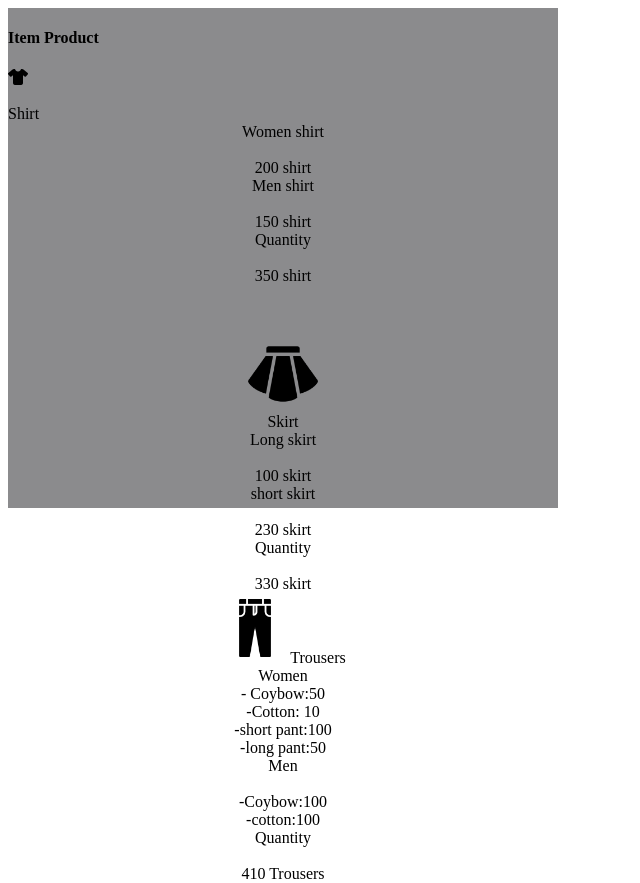
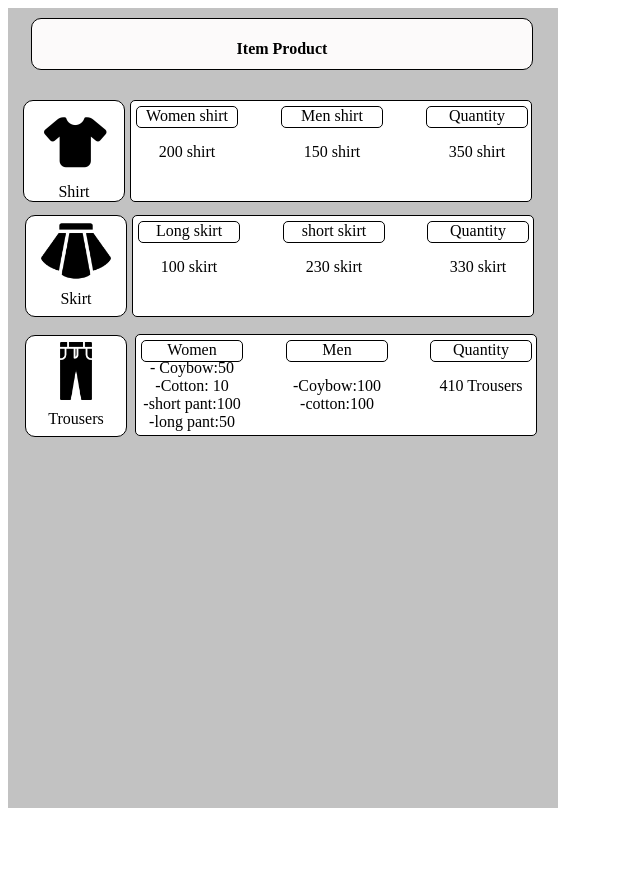
Before and after one commit to mengly74/IPE-Project, a plain HTML site: page item-in/Item_in.htm in a window 1280 px wide. Shown: the whole page, without its empty margins (0-640 px from the left). After the commit the page ends 816 px from the top, so only its background shows below. Drawn offline with Linux system fonts and the light colour scheme; some icons are missing; files whose address does not match are found by name.

Commit message:
Update Item_in.css

```diff
--- a/item-in/Item_in.css
+++ b/item-in/Item_in.css
@@ -1,17 +1,175 @@
 .container{
     width: 550px;
-    height: 500px;
-    background-color: rgb(139, 139, 141);
+    height: 800px;
+    background-color: rgb(194, 194, 194);
     flex-direction: column;
     display: flex;
 }
-.table , td{
+.box1 {
+    width: 500px;
+    height: 50px;
+    background-color: rgb(252, 250, 250);
+    border: 1px solid;
+    border-radius: 10px;
+    margin-top: 10px;
+    margin-left: 23px;
+    text-align: center;
+}
+.shirt{
+    width: 100px;
+    height: 100px;
+    background-color:white;
+    border: 1px solid;
+    border-radius: 10px;
+    margin-top: 30px;
+    margin-left: 15px;
+    text-align: center;
+}
+.Datashirt{
+    width: 400px;
+    height: 100px;
+    background-color: white;
+    border: 1px solid;
+    border-radius: 5px;
+    position: absolute;
+    left:130px;
+    top: 100px;
+
+}
+.icon1{
+    width: 50px;
+    height: 50px;
+    font-size: 50px;
+    margin-left: 20px;
+    margin-top: 14px;
+}
+.box2{
+    width: 100px;
+    height: 20px;
+    background-color: white;
+    border: 1px solid;
+    border-radius: 5px;
+    position: absolute;
+    top: 5px;
+    left: 5px;
+}
+.box3{
+    width: 100px;
+    height: 20px;
+    background-color: white;
+    border: 1px solid;
+    border-radius: 5px;
+    position: absolute;
+    top: 5px;
+    left: 150px;
+}
+.box4{
+    width: 100px;
+    height: 20px;
+    background-color: white;
+    border: 1px solid;
+    border-radius: 5px;
+    position: absolute;
+    top: 5px;
+    left: 295px;
+}
+.skirt{
     width: 100px;
     height: 100px;
     background-color: white;
-    border: 2px solid;
-    border-radius: 10px;
-
-
+    border: 1px solid;
+    border-radius: 10px ;
+    position: absolute;
+    right: 400px;
 
 }
+.Dataskirt{
+    width: 400px;
+    height: 100px;
+    background-color: white;
+    border: 1px solid;
+    border-radius: 5px;
+    position: absolute;
+    right: -7px;
+}
+.box5{
+    width: 100px;
+    height: 20px;
+    background-color: white;
+    border: 1px solid;
+    border-radius: 5px;
+    position: absolute;
+    top: 5px;
+    left: 5px;
+}
+.box6{
+    width: 100px;
+    height: 20px;
+    background-color: white;
+    border: 1px solid;
+    border-radius: 5px;
+    position: absolute;
+    top: 5px;
+    left: 150px;
+}
+.box7{
+    width: 100px;
+    height: 20px;
+    background-color: white;
+    border: 1px solid;
+    border-radius: 5px;
+    position: absolute;
+    top: 5px;
+    left: 294px;
+
+}
+.Trousers{
+    width: 100px;
+    height: 100px;
+    background-color: white;
+    border: 1px solid;
+    border-radius: 10px;
+    position: absolute;
+    top: 228px;
+    right: 400px;
+}
+.DataTrousers{
+    width: 400px;
+    height: 100px;
+    background-color: white;
+    border: 1px solid;
+    border-radius: 5px;
+    position: absolute;
+    left: 109px;
+    top: -2px;
+}
+.box8{
+    width: 100px;
+    height: 20px;
+    background-color: white;
+    border: 1px solid;
+    border-radius: 5px;
+    position: absolute;
+    top: 5px;
+    left: 5px;
+}
+.box9{
+    width: 100px;
+    height: 20px;
+    background-color: white;
+    border: 1px solid;
+    border-radius: 5px;
+    position: absolute;
+    top: 5px;
+    left: 150px;
+}
+.box10{
+    width: 100px;
+    height: 20px;
+    background-color: white;
+    border: 1px solid;
+    border-radius: 5px;
+    position: absolute;
+    top: 5px;
+    left: 294px;
+}
```
